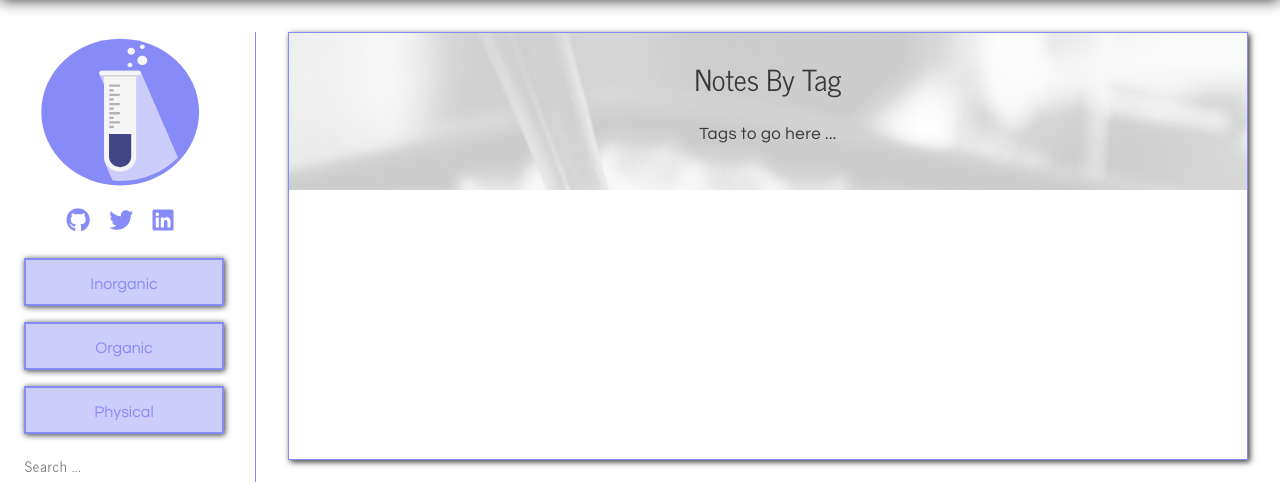
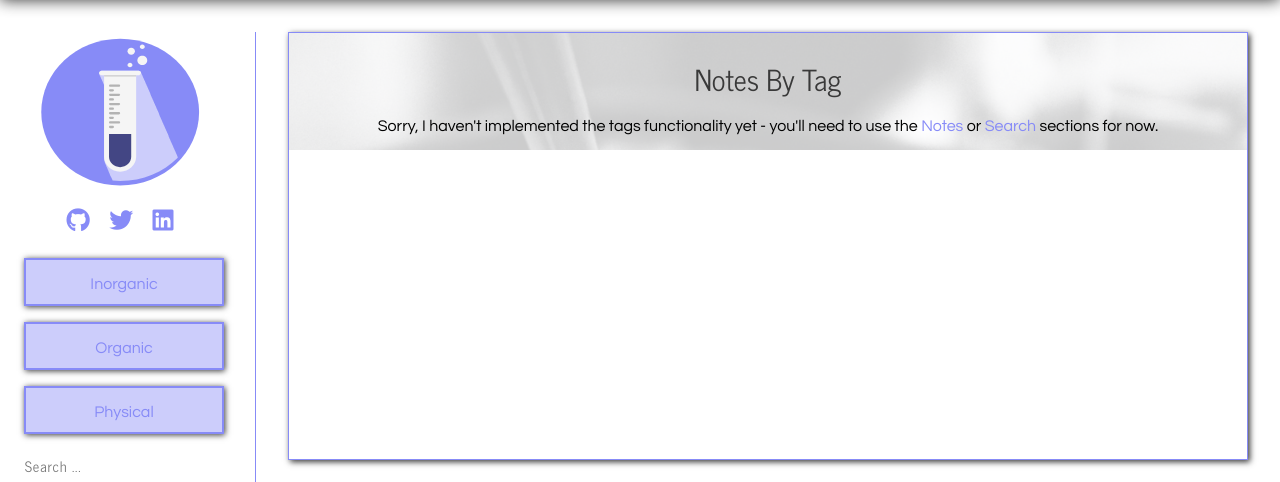
Before and after one commit to alexdmoss/alchemyst, a Flask app: page /tags in a window 1280 px wide. Shown: the part 64-546 px from the top of the page. Run offline with Flask 2, Linux system fonts and the light colour scheme.

Commit message:
Stubs out tags page for now

```diff
--- a/alchemyst/templates/tags.html
+++ b/alchemyst/templates/tags.html
@@ -2,12 +2,16 @@
 
 {% block content %}
 
-    <article class="main" id="tags">
+<article class="main" id="tags">
 
-        <h1>Notes By Tag</h1>
+    <h1>Notes By Tag</h1>
 
-        <p>Tags to go here ...</p>
-
-    </article>
+    <div class="centered">
+        <div class="info">
+            Sorry, I haven't implemented the tags functionality yet -
+            you'll need to use the <a href="/notes/">Notes</a> or <a href="/search/">Search</a> sections for now.
+        </div>
+    </div>
+</article>
 
 {% endblock %}
```
